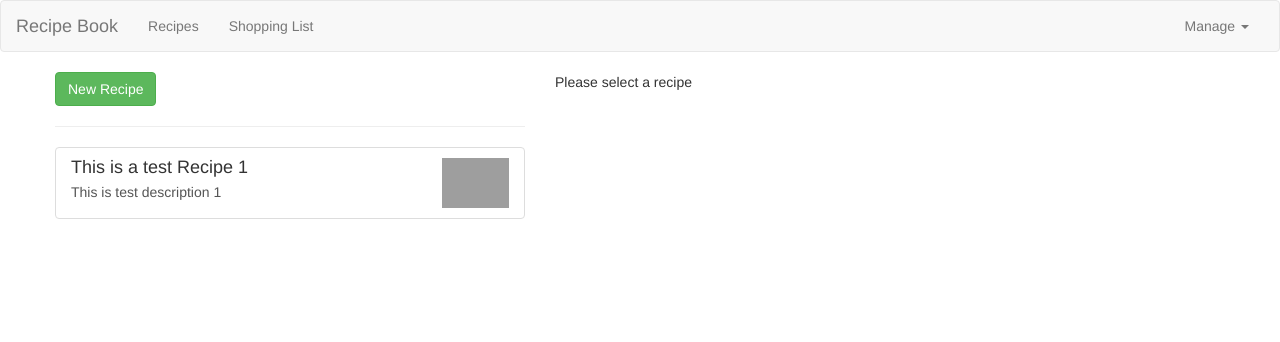
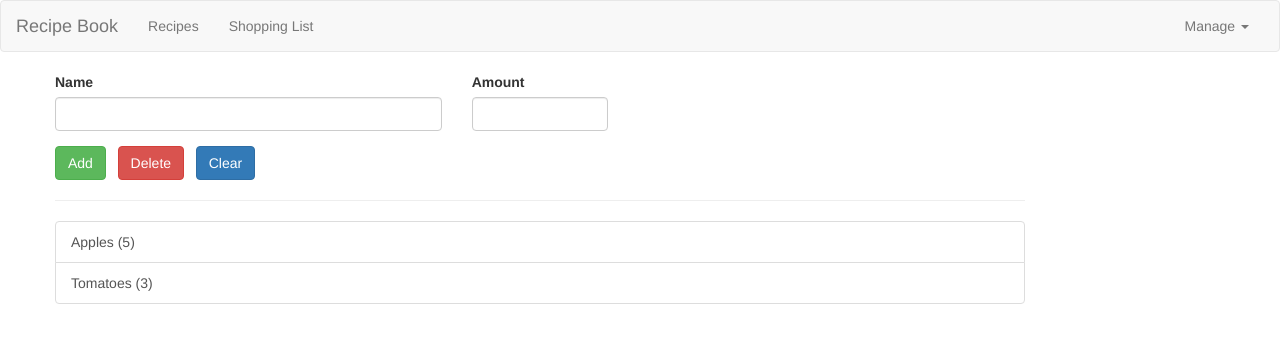
Before and after one commit to piyushnariani/shoppingApp, an Angular app: page /shopping-list in a window 1280 px wide. Before the commit this address led to /. Shown: the top 342 px of the page. Built offline with nearby package versions, Linux system fonts and the light colour scheme; grey boxes are pictures that could not be loaded.

Commit message:
Implemented routing

```diff
--- a/src/app/app-routing.module.ts
+++ b/src/app/app-routing.module.ts
@@ -1,7 +1,23 @@
+import { ShoppingListComponent } from './shopping-list/shopping-list.component';
 import { NgModule } from '@angular/core';
 import { Routes, RouterModule } from '@angular/router';
+import { RecipesComponent } from './recipes/recipes.component';
 
-const routes: Routes = [];
+const routes: Routes = [
+  {
+    path: 'recipes',
+    component: RecipesComponent
+  },
+  {
+    path: 'shopping-list',
+    component: ShoppingListComponent
+  },
+  {
+    path: '',
+    redirectTo: "/recipes",
+    pathMatch: 'full'
+  }
+];
 
 @NgModule({
   imports: [RouterModule.forRoot(routes)],
--- a/src/app/app.component.html
+++ b/src/app/app.component.html
@@ -1,8 +1,6 @@
 <app-header (selectedHeader)="onNavigate($event)"></app-header>
 <div class="container">
   <div class="row">
-    <app-recipes *ngIf="selectedHeader==='recipe'"></app-recipes>
-    <app-shopping-list *ngIf="selectedHeader==='shopping-list'"></app-shopping-list>
+    <router-outlet></router-outlet>
   </div>
 </div>
-<router-outlet></router-outlet>
--- a/src/app/header/header.component.html
+++ b/src/app/header/header.component.html
@@ -6,8 +6,8 @@
 
     <div class="collapse navbar-collapse">
       <ul class="nav navbar-nav">
-        <li><a href="#" (click)="onSelect('recipe')">Recipes</a></li>
-        <li><a href="#" (click)="onSelect('shopping-list')">Shopping List</a></li>
+        <li><a routerLink="/recipes">Recipes</a></li>
+        <li><a routerLink="/shopping-list">Shopping List</a></li>
       </ul>
       <ul class="nav navbar-nav navbar-right">
         <li class="dropdown" appDropdown>
--- a/src/app/header/header.component.ts
+++ b/src/app/header/header.component.ts
@@ -1,4 +1,4 @@
-import { Component, OnInit, EventEmitter, Output } from '@angular/core';
+import { Component, OnInit } from '@angular/core';
 
 @Component({
   selector: 'app-header',
@@ -7,14 +7,11 @@ import { Component, OnInit, EventEmitter, Output } from '@angular/core';
 })
 export class HeaderComponent implements OnInit {
 
-  @Output() selectedHeader = new EventEmitter<string>();
   constructor() { }
 
   ngOnInit() {
   }
 
-  onSelect(selected: string){
-    this.selectedHeader.emit(selected);
-  }
+
 
 }
```
